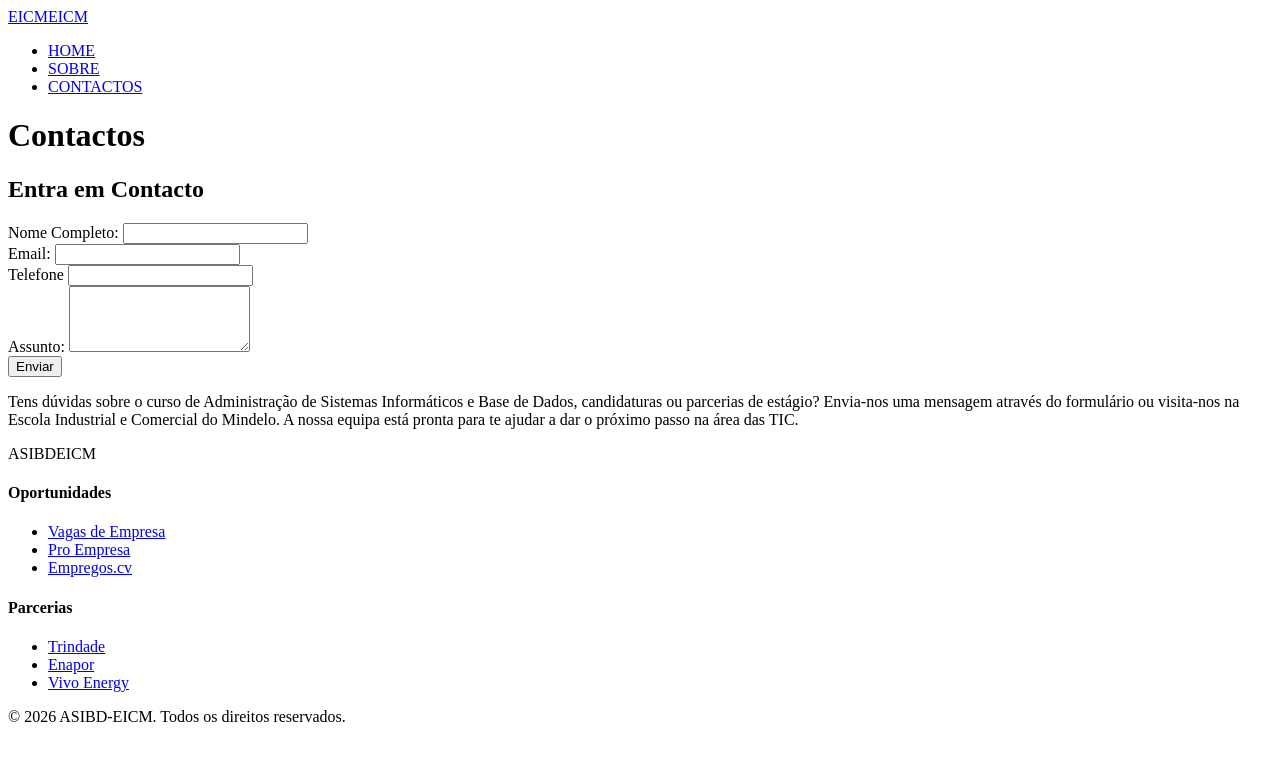
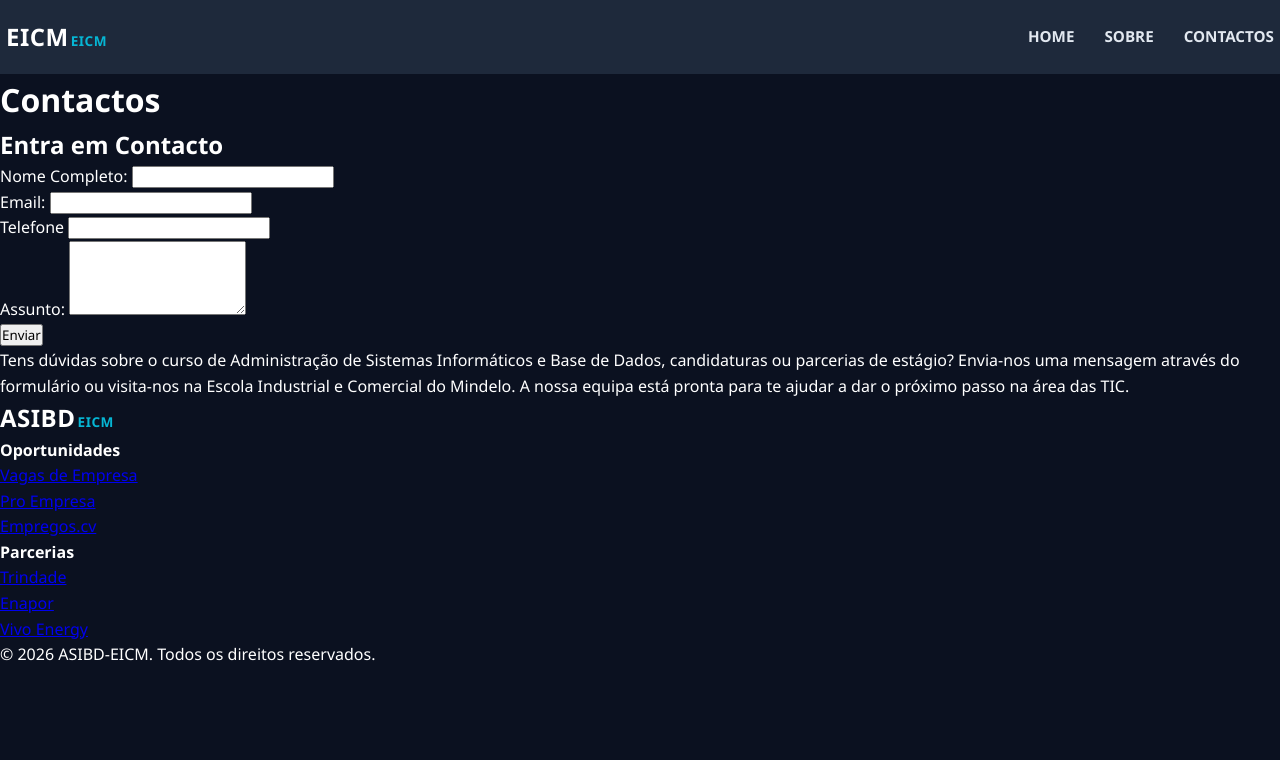
Before and after one commit to danielbritocardoso/ASIBD, a plain HTML site: page contactos.html in a window 1280 px wide. Drawn offline with Linux system fonts and the light colour scheme.

Commit message:
Aplicabilidade css nas paginas contactos e sobre

```diff
--- a/contactos.html
+++ b/contactos.html
@@ -4,6 +4,7 @@
     <meta charset="UTF-8">
     <meta name="viewport" content="width=device-width, initial-scale=1.0">
     <title>Contactos - ASIBD EICM</title>
+    <link rel="stylesheet" href="css/contactos.css">
 </head>
 <body>
     <!-- Header-->
--- /dev/null
+++ b/css/contactos.css
@@ -0,0 +1,56 @@
+* {
+    margin: 0;
+    padding: 0;
+    box-sizing: border-box;
+    font-family: 'Segoe UI', Tahoma, Geneva, Verdana, sans-serif;
+}
+
+html {
+    scroll-behavior: smooth;
+}
+
+body {
+    background-color: #0b1120;
+    color: #ffffff;
+    line-height: 1.6;
+}
+
+/* Cabecalho*/
+header {
+    background-color: #1e293b;
+    padding: 18px 6px;
+    display: flex;
+    justify-content: space-between;
+    align-items: center;
+    position: sticky;
+    top: 0;
+    z-index: 100;
+}
+
+.logo {
+    font-size: 1.5rem;
+    font-weight: 800;
+    color: #ffffff;
+    letter-spacing: 0.5px;
+    text-decoration: none;
+}
+
+.logo span {
+    font-size: 0.85rem;
+    color: #06b6d4;
+    margin-left: 2px;
+    font-weight: 700;
+}
+
+nav ul {
+    list-style: none;
+    display: flex;
+    gap: 30px;
+}
+
+nav a {
+    color: #e2e8f0;
+    text-decoration: none;
+    font-weight: 700;
+    font-size: 0.95rem;
+}
--- /dev/null
+++ b/css/sobre.css
@@ -0,0 +1,56 @@
+* {
+    margin: 0;
+    padding: 0;
+    box-sizing: border-box;
+    font-family: 'Segoe UI', Tahoma, Geneva, Verdana, sans-serif;
+}
+
+html {
+    scroll-behavior: smooth;
+}
+
+body {
+    background-color: #0b1120;
+    color: #ffffff;
+    line-height: 1.6;
+}
+
+/* Cabecalho*/
+header {
+    background-color: #1e293b;
+    padding: 18px 6px;
+    display: flex;
+    justify-content: space-between;
+    align-items: center;
+    position: sticky;
+    top: 0;
+    z-index: 100;
+}
+
+.logo {
+    font-size: 1.5rem;
+    font-weight: 800;
+    color: #ffffff;
+    letter-spacing: 0.5px;
+    text-decoration: none;
+}
+
+.logo span {
+    font-size: 0.85rem;
+    color: #06b6d4;
+    margin-left: 2px;
+    font-weight: 700;
+}
+
+nav ul {
+    list-style: none;
+    display: flex;
+    gap: 30px;
+}
+
+nav a {
+    color: #e2e8f0;
+    text-decoration: none;
+    font-weight: 700;
+    font-size: 0.95rem;
+}
```
Also changed, not shown: sobre.html (+1 -0 lines).
